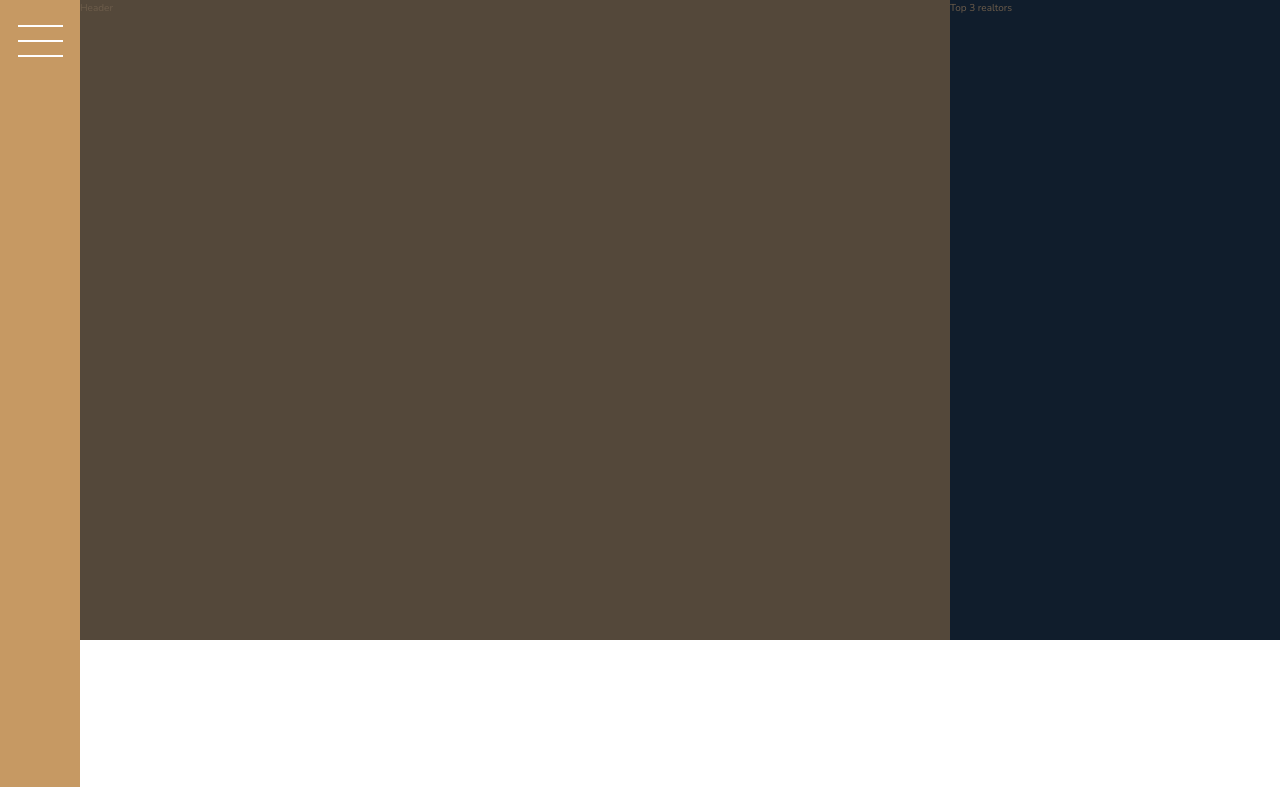
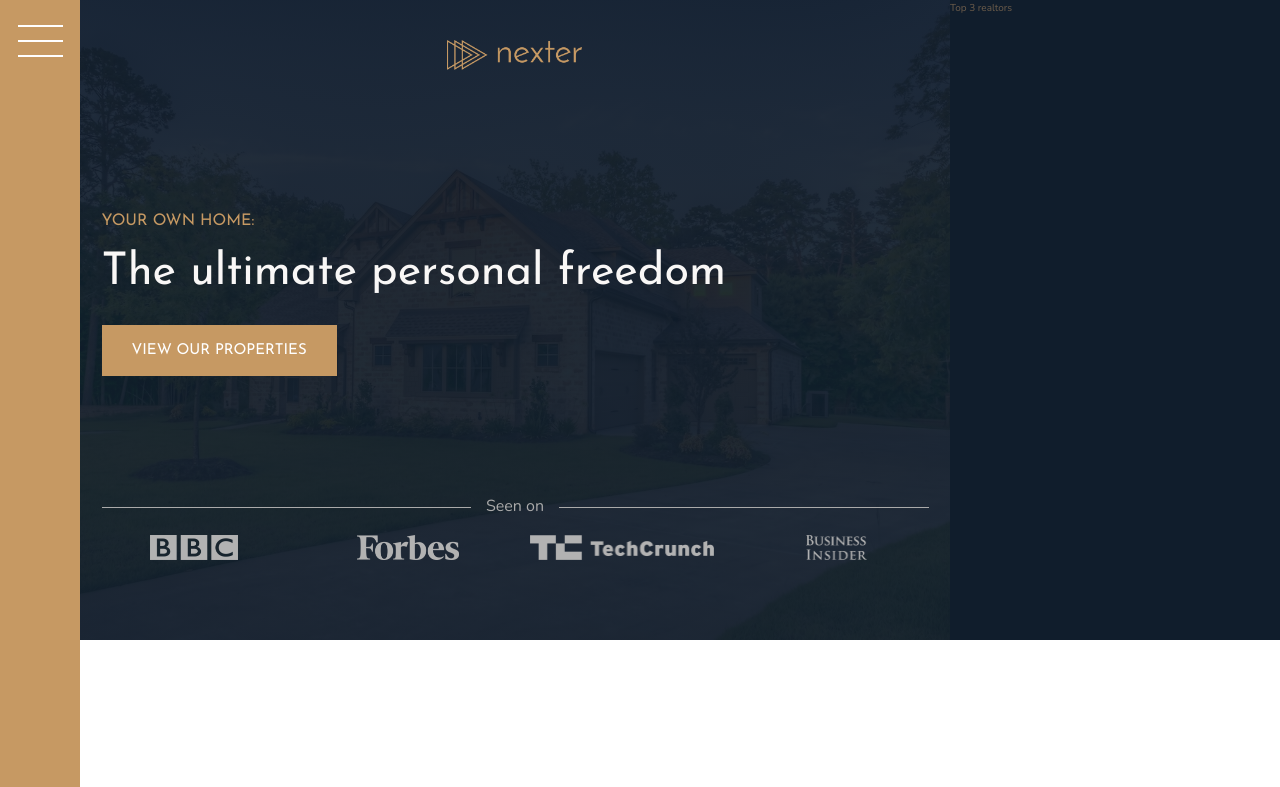
Before and after one commit to grandolinah/udemy-nexter, a website: page index.html in a window 1280 px wide. Shown: the top 787 px of the page. Drawn offline with nearby package versions, Linux system fonts and the light colour scheme.

Commit message:
header added

```diff
--- a/index.html
+++ b/index.html
@@ -17,8 +17,23 @@
   <div class="sidebar">
     <button class="nav-btn"></button>
   </div>
-  <header class="header">Header</header>
+
+  <header class="header">
+    <img src="img/logo.png" alt="Nexter logo" class="header__logo">
+    <h3 class="heading-3">Your own home:</h3>
+    <h1 class="heading-1">The ultimate personal freedom</h1>
+    <button class="btn header__btn">View our properties</button>
+    <div class="header__seenon-text">Seen on</div>
+    <div class="header__seenon-logos">
+      <img src="img/logo-bbc.png" alt="Seen on logo 1">
+      <img src="img/logo-forbes.png" alt="Seen on logo 2">
+      <img src="img/logo-techcrunch.png" alt="Seen on logo 3">
+      <img src="img/logo-bi.png" alt="Seen on logo 4">
+    </div>
+  </header>
+
   <div class="realtors">Top 3 realtors</div>
+
   <section class="features">
     <div class="feature">
       <svg class="feature__icon">
@@ -277,8 +292,8 @@
       </div>
       <button class="btn home__btn">Contact realtor</button>
     </div>
+  </section>
 
-  </section>
   <section class="gallery">
     <figure class="gallery__item gallery__item--1">
       <img src="img/gal-1.jpeg" alt="Gallery image 1" class="gallery__image">
@@ -323,6 +338,7 @@
       <img src="img/gal-14.jpeg" alt="Gallery image 14" class="gallery__image">
     </figure>
   </section>
+
   <footer class="footer">
     <ul class="nav">
       <li class="nav__item"><a href="#" class="nav__link">Find your dream home</a></li>
--- a/sass/_header.scss
+++ b/sass/_header.scss
@@ -1,4 +1,51 @@
 .header {
   grid-column: full-start / col-end 6;
-  background-color: $color-grey-dark-1;
+  display: grid;
+  grid-template-rows: 1fr min-content 6rem 1fr;
+  grid-template-columns: max-content;
+  grid-row-gap: 1.5rem;
+  padding: 4rem 8rem 8rem 8rem;
+  justify-content: center;
+  background-image: linear-gradient(rgba($color-secondary, 0.93), rgba($color-secondary, 0.93)), url('../img/hero.jpeg');
+  background-size: cover;
+  background-position: center;
+
+  &__logo {
+    height: 3rem;
+    justify-self: center;
+  }
+
+  &__btn {
+    align-self: start;
+    justify-self: start;
+  }
+
+  &__seenon-text {
+    display: grid;
+    grid-template-columns: 1fr max-content 1fr;
+    grid-column-gap: 1.5rem;
+    align-items: center;
+    color: $color-grey-light-2;
+    font-size: 1.6rem;
+
+    &::before,
+    &::after {
+      display: block;
+      height: 1px;
+      background-color: currentColor;
+      content: '';
+    }
+  }
+
+  &__seenon-logos {
+    display: grid;
+    grid-template-columns: repeat(4, 1fr);
+    grid-column-gap: 3rem;
+    justify-items: center;
+
+    img {
+      height: 2.5rem;
+      filter: brightness(70%);
+    }
+  }
 }
--- a/sass/_typography.scss
+++ b/sass/_typography.scss
@@ -5,6 +5,9 @@
 
 .heading-1 {
   @extend %heading;
+  color: $color-grey-light-1;
+  font-size: 4.5rem;
+  line-height: 1;
 }
 
 .heading-2 {
```
Also changed, not shown: css/style.css.
